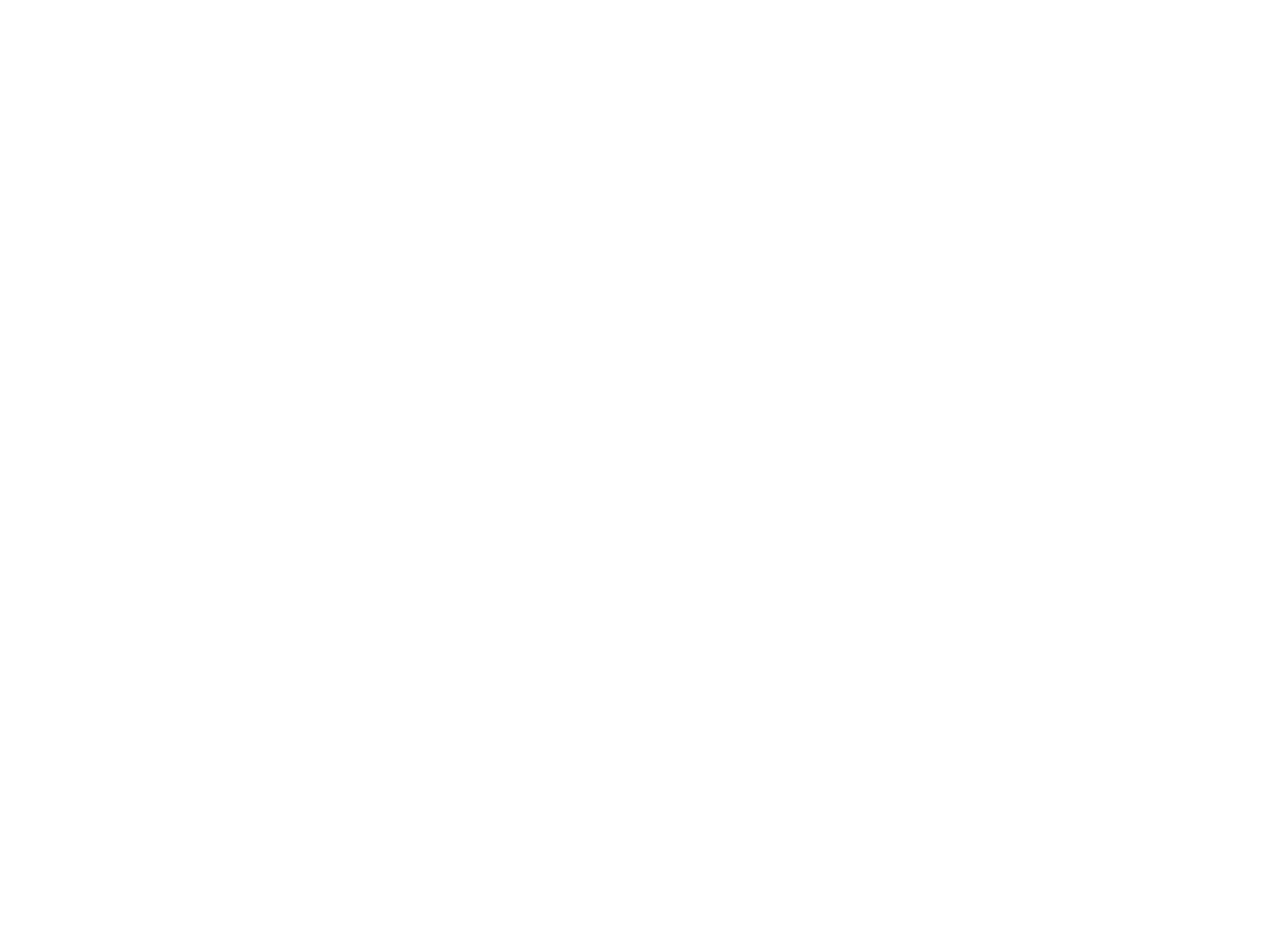
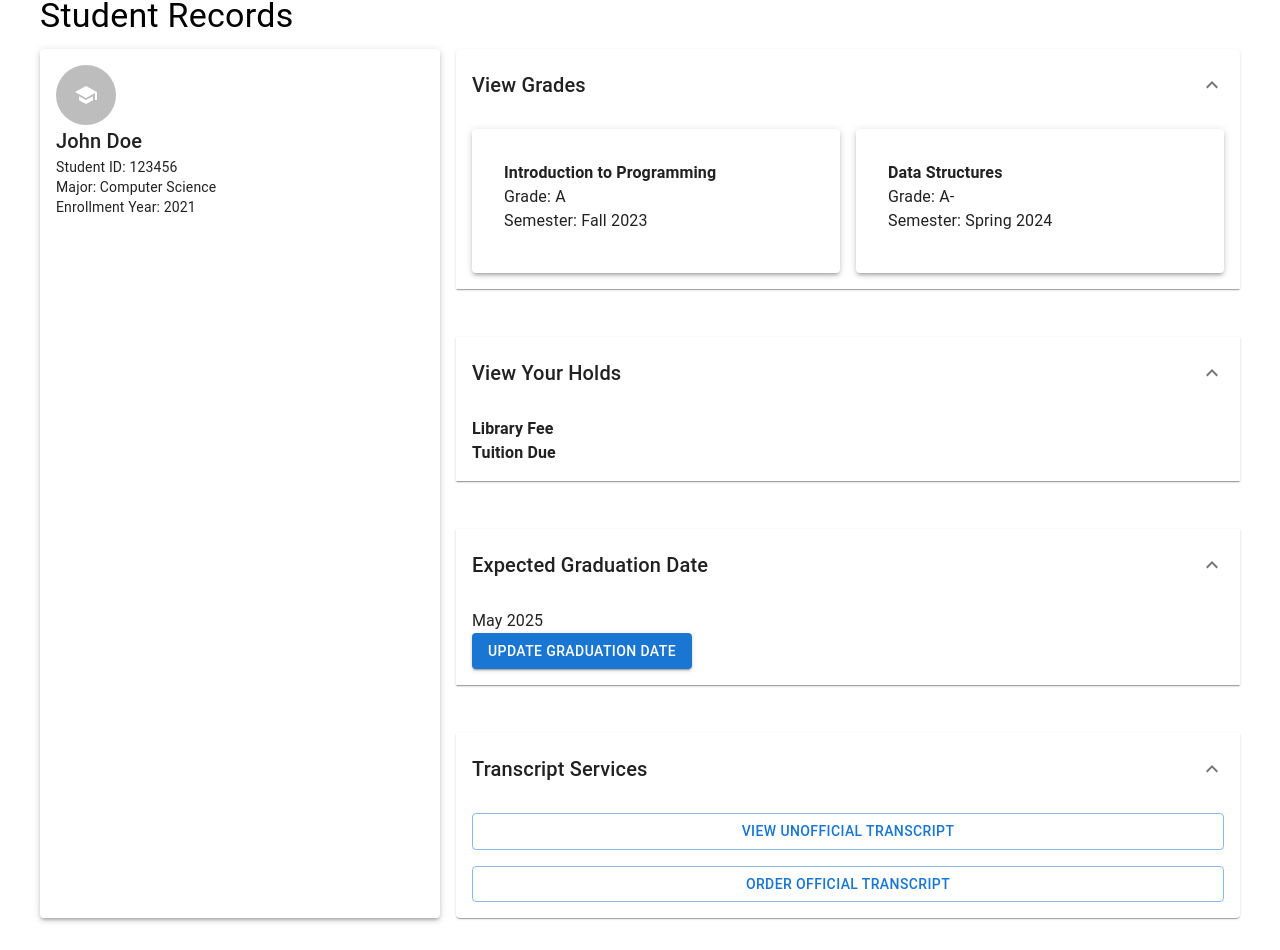
Before and after one commit to tejavardhanreddy01/patriot-web-redesign, a React (Create React App) app: page /studentrecords in a window 1280 px wide. Before the commit this address had no page. Shown: the part 207-1157 px from the top of the page. Before the commit the page ends 800 px from the top, so only its background shows below. Built offline with nearby package versions, Linux system fonts and the light colour scheme.

Commit message:
new changes

```diff
--- a/src/App.js
+++ b/src/App.js
@@ -14,8 +14,8 @@
 import Help from "./Pages/help";
 import EmployeeDashboard from "./Pages/Employee Services/EmployeeDashboard";
 import EmployeeTimesheet from "./Pages/Employee Services/EmployeeTimesheet";
-
 import FinancialDashboard from "./Pages/FinancialAidServices/FinancialDashboard";
+import StudentRecords from "./Pages/StudentServices/StudentRecords";
 // import FinancialInfo from "./Pages/Financial Aid/FinancialInfo";
 
 
@@ -39,10 +39,8 @@
         <Route path="/help" element={<Help />} />
         <Route path="/employeedashboard" element={<EmployeeDashboard />} />
         <Route path="/employeetimesheet" element={<EmployeeTimesheet />} />
-
+        <Route path="/studentrecords" element={<StudentRecords />} />
         <Route path="/financialAidDashboard" element={<FinancialDashboard />} />
-
-        {/* <Route path="/financialinfo" element={<FinancialInfo />} /> */}
       </Routes >
     </div >
     // </div >
--- /dev/null
+++ b/src/Pages/StudentServices/StudentRecords.js
@@ -0,0 +1,171 @@
+import React, { useState } from 'react';
+import {
+    Box, Typography, Card, CardContent, TextField, Dialog, DialogTitle, DialogContent, DialogActions, Button, Avatar, Accordion, AccordionSummary, AccordionDetails
+} from '@mui/material';
+//import EditIcon from '@mui/icons-material/Edit';
+import ExpandMoreIcon from '@mui/icons-material/ExpandMore';
+import SchoolIcon from '@mui/icons-material/School';
+
+const StudentRecords = () => {
+    const [studentInfo, setStudentInfo] = useState({
+        personalInfo: { userName: 'John Doe', studentId: '123456', major: 'Computer Science', enrollmentYear: '2021' },
+        grades: [
+            { course: 'Introduction to Programming', grade: 'A', semester: 'Fall 2023' },
+            { course: 'Data Structures', grade: 'A-', semester: 'Spring 2024' },
+        ],
+        holds: ['Library Fee', 'Tuition Due'],
+        expectedGraduationDate: 'May 2025',
+        unofficialTranscriptLink: 'link-to-unofficial-transcript.pdf',
+        officialTranscriptOrderLink: 'link-to-order-official-transcript',
+    });
+
+    const [open, setOpen] = useState(false);
+    const [editingCategory, setEditingCategory] = useState(null);
+
+    const handleOpen = (category) => {
+        setEditingCategory(category);
+        setOpen(true);
+    };
+
+    const handleClose = () => {
+        setOpen(false);
+        setEditingCategory(null);
+    };
+
+    const handleSave = () => {
+        handleClose();
+    };
+
+    const handleChange = (e, category) => {
+        const { name, value } = e.target;
+        setStudentInfo((prev) => ({
+            ...prev,
+            [category]: { ...prev[category], [name]: value },
+        }));
+    };
+
+    const renderFields = () => {
+        if (!editingCategory) return null;
+
+        const fields = Object.keys(studentInfo[editingCategory]).map((field) => (
+            <TextField
+                key={field}
+                label={field.replace(/([A-Z])/g, ' $1')} // Add spaces between camelCase words
+                name={field}
+                value={studentInfo[editingCategory][field]}
+                onChange={(e) => handleChange(e, editingCategory)}
+                fullWidth
+                margin="normal"
+            />
+        ));
+
+        return fields;
+    };
+
+    return (
+        <Box sx={{ maxWidth: 1200, margin: '0 auto', padding: 4 }}>
+            <Typography variant="h4" gutterBottom>Student Records</Typography>
+
+            {/* Main Flex Container */}
+            <Box sx={{ display: 'flex', flexDirection: 'row', gap: 2 }}>
+                {/* Left Box */}
+                <Box sx={{ flex: '1 1 40%', maxWidth: '400px' }}>
+                    <Card sx={{ boxShadow: 3, height: '100%' }}>
+                        <CardContent sx={{ display: 'flex' }}>
+                            <Box sx={{ flex: 1, alignItems: "center" }}>
+                                <Avatar sx={{ width: 60, height: 60 }}>
+                                    <SchoolIcon />
+                                </Avatar>
+                                <Typography variant="h6">{studentInfo.personalInfo.userName}</Typography>
+                                <Typography variant="body2">Student ID: {studentInfo.personalInfo.studentId}</Typography>
+                                <Typography variant="body2">Major: {studentInfo.personalInfo.major}</Typography>
+                                <Typography variant="body2">Enrollment Year: {studentInfo.personalInfo.enrollmentYear}</Typography>
+                            </Box>
+                        </CardContent>
+                    </Card>
+                </Box>
+
+                {/* Right Side Columns */}
+                <Box sx={{ flex: '1 1 60%', display: 'flex', flexDirection: 'column', gap: 2 }}>
+                    {/* Accordion for Grades */}
+                    <Accordion defaultExpanded>
+                        <AccordionSummary expandIcon={<ExpandMoreIcon />}>
+                            <Typography variant="h6">View Grades</Typography>
+                        </AccordionSummary>
+                        <AccordionDetails>
+                            <Box sx={{ display: 'grid', gridTemplateColumns: 'repeat(2, 1fr)', gap: 2 }}>
+                                {studentInfo.grades.map((grade, index) => (
+                                    <Card key={index} sx={{ boxShadow: 3, p: 2 }}>
+                                        <CardContent>
+                                            <Typography><strong>{grade.course}</strong></Typography>
+                                            <Typography>Grade: {grade.grade}</Typography>
+                                            <Typography>Semester: {grade.semester}</Typography>
+                                        </CardContent>
+                                    </Card>
+                                ))}
+                            </Box>
+                        </AccordionDetails>
+                    </Accordion>
+
+                    {/* Accordion for Holds */}
+                    <Accordion defaultExpanded>
+                        <AccordionSummary expandIcon={<ExpandMoreIcon />}>
+                            <Typography variant="h6">View Your Holds</Typography>
+                        </AccordionSummary>
+                        <AccordionDetails>
+                            <Box>
+                                {studentInfo.holds.length > 0 ? (
+                                    studentInfo.holds.map((hold, index) => (
+                                        <Typography key={index}><strong>{hold}</strong></Typography>
+                                    ))
+                                ) : (
+                                    <Typography>No holds on your account</Typography>
+                                )}
+                            </Box>
+                        </AccordionDetails>
+                    </Accordion>
+
+                    {/* Accordion for Graduation Date */}
+                    <Accordion defaultExpanded>
+                        <AccordionSummary expandIcon={<ExpandMoreIcon />}>
+                            <Typography variant="h6">Expected Graduation Date</Typography>
+                        </AccordionSummary>
+                        <AccordionDetails>
+                            <Typography>{studentInfo.expectedGraduationDate}</Typography>
+                            <Button variant="contained" onClick={() => handleOpen('expectedGraduationDate')}>Update Graduation Date</Button>
+                        </AccordionDetails>
+                    </Accordion>
+
+                    {/* Accordion for Transcripts */}
+                    <Accordion defaultExpanded>
+                        <AccordionSummary expandIcon={<ExpandMoreIcon />}>
+                            <Typography variant="h6">Transcript Services</Typography>
+                        </AccordionSummary>
+                        <AccordionDetails>
+                            <Box sx={{ display: 'flex', flexDirection: 'column', gap: 2 }}>
+                                <Button href={studentInfo.unofficialTranscriptLink} variant="outlined" target="_blank">
+                                    View Unofficial Transcript
+                                </Button>
+                                <Button href={studentInfo.officialTranscriptOrderLink} variant="outlined" target="_blank">
+                                    Order Official Transcript
+                                </Button>
+                            </Box>
+                        </AccordionDetails>
+                    </Accordion>
+                </Box>
+            </Box>
+
+            {/* Edit Modal */}
+            <Dialog open={open} onClose={handleClose}>
+                <DialogTitle>Edit {editingCategory}</DialogTitle>
+                <DialogContent>{renderFields()}</DialogContent>
+                <DialogActions>
+                    <Button onClick={handleClose} color="primary">Cancel</Button>
+                    <Button onClick={handleSave} color="primary">Save</Button>
+                </DialogActions>
+            </Dialog>
+        </Box>
+    );
+};
+
+export default StudentRecords;
```
